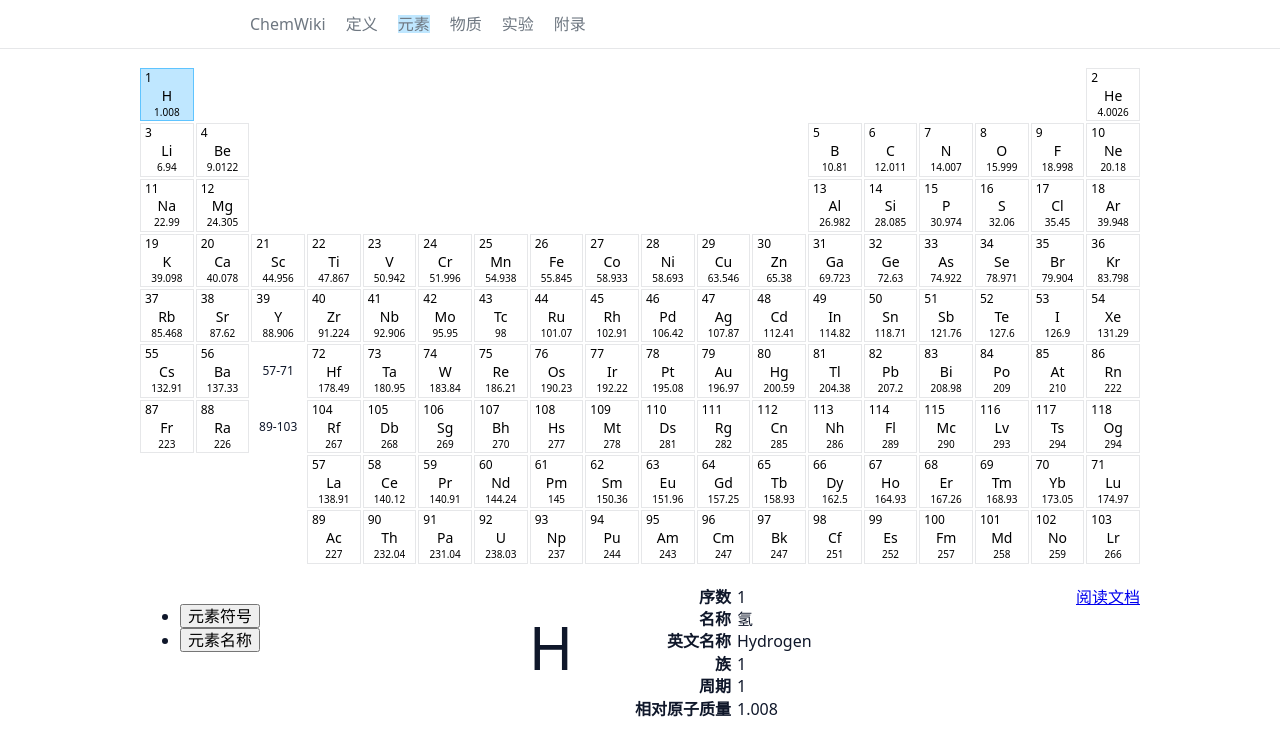
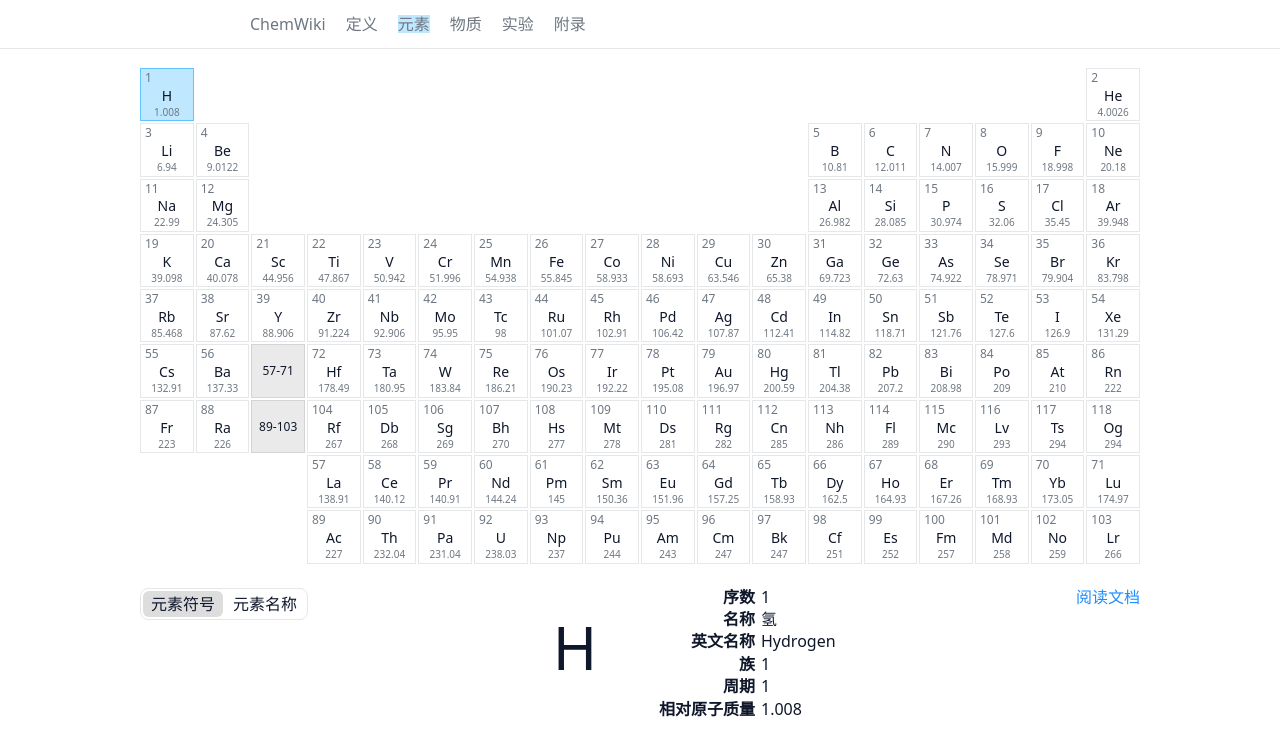
Before and after one commit to MrWillCom/ChemWiki, a Next.js app: page /elements in a window 1280 px wide. Shown: the top 756 px of the page. Built offline with nearby package versions, Linux system fonts and the light colour scheme; a small style sheet from the web is missing.

Commit message:
Update styles

```diff
--- a/src/components/NavBar.module.scss
+++ b/src/components/NavBar.module.scss
@@ -15,7 +15,7 @@
 
 .navItem {
   color: var(--color-nav-text);
-  text-decoration: none;
+  text-decoration: none !important;
   padding: 0 10px;
   display: flex;
   align-items: center;
--- a/src/components/PeriodicTable.jsx
+++ b/src/components/PeriodicTable.jsx
@@ -147,8 +147,15 @@ function PeriodicTable() {
       <div className={styles.controls}>
         <div className={styles.options}>
           <Segment onChange={setSelectedSymbol}>
-            <Segment.Button value="symbol">元素符号</Segment.Button>
-            <Segment.Button value="name">元素名称</Segment.Button>
+            <Segment.Button
+              value="symbol"
+              selected={selectedSymbol === 'symbol'}
+            >
+              元素符号
+            </Segment.Button>
+            <Segment.Button value="name" selected={selectedSymbol === 'name'}>
+              元素名称
+            </Segment.Button>
           </Segment>
         </div>
         <ElementDisplay
--- a/src/components/PeriodicTable.module.scss
+++ b/src/components/PeriodicTable.module.scss
@@ -35,7 +35,7 @@ $cellPadding: 2px 4px;
   }
 
   .atomicNumber {
-    color: var(--color-fg-muted);
+    color: var(--color-periodic-table-cell-text);
     text-align: left;
     font-size: 12px;
   }
@@ -48,7 +48,7 @@ $cellPadding: 2px 4px;
   }
 
   .atomicMass {
-    color: var(--color-fg-subtle);
+    color: var(--color-periodic-table-cell-text);
     font-size: 10px;
   }
 }
@@ -61,8 +61,8 @@ $cellPadding: 2px 4px;
   cursor: default;
 
   &.highlight {
-    border: 1px solid var(--color-border-default);
-    background-color: var(--color-canvas-inset);
+    border: 1px solid var(--color-periodic-table-spacer-highlight-border);
+    background-color: var(--color-periodic-table-spacer-highlight-background);
   }
 }
 
--- a/src/components/Segment.jsx
+++ b/src/components/Segment.jsx
@@ -20,11 +20,22 @@ function Segment({ children, className, onChange, ...props }) {
   )
 }
 
-function SegmentButton({ children, className, value, onClick, ...props }) {
+function SegmentButton({
+  children,
+  className,
+  value,
+  onClick,
+  selected,
+  ...props
+}) {
   return (
     <li className={styles.segmentItem}>
       <button
-        className={styles.segmentButton + (className ? ' ' + className : '')}
+        className={
+          styles.segmentButton +
+          (selected ? ' ' + styles.selected : '') +
+          (className ? ' ' + className : '')
+        }
         value={value}
         onClick={onClick}
         {...props}
--- a/src/components/Segment.module.scss
+++ b/src/components/Segment.module.scss
@@ -1,8 +1,35 @@
 .segment {
+  list-style: none;
+  display: flex;
+  gap: 2px;
+  padding: 2px;
+  margin: 0;
+  border: 1px solid var(--color-segment-border);
+  border-radius: 8px;
 }
 
 .segmentItem {
 }
 
 .segmentButton {
+  background-color: transparent;
+  padding: 4px 8px;
+  border: none;
+  border-radius: 6px;
+  display: block;
+  transition-duration: 0.15s;
+  transition-property: background-color;
+
+  &:hover,
+  &:focus-visible {
+    background-color: var(--color-segment-button-background-hover);
+  }
+
+  &.selected {
+    background-color: var(--color-segment-button-background-selected);
+  }
+
+  &:active {
+    background-color: var(--color-segment-button-background-active);
+  }
 }
--- a/src/styles/globals.scss
+++ b/src/styles/globals.scss
@@ -5,19 +5,32 @@
 :root {
   --color-body-text: #0f172a;
   --color-body-background: #fff;
+
+  --color-text-secondary: #6e7781;
+
+  --color-background-hover: #eee;
+  --color-background-active: #ccc;
+  --color-background-selected: #ddd;
+  --color-background-secondary: #eaeaea;
+
   --color-accent: #00a1ff;
+  --color-accent-text: #1d8dff;
+  --color-accent-text-hover: #4fa7ff;
   --color-accent-highlight-border: #00a1ff80;
   --color-accent-highlight-background: #00a1ff40;
+
   --color-border: #0f172a1a;
+
   --color-shadow-large: 0 8px 24px #8c959f33;
 
   --height-nav: 48px;
-  --color-nav-text: #6e7781;
+  --color-nav-text: var(--color-text-secondary);
   --color-nav-text-hover: var(--color-body-text);
   --color-nav-background: var(--color-body-background);
   --color-nav-border: var(--color-border);
   --color-nav-highlight-background: var(--color-accent-highlight-background);
 
+  --color-periodic-table-cell-text: var(--color-text-secondary);
   --color-periodic-table-cell-border: var(--color-border);
   --color-periodic-table-cell-background: var(--color-body-background);
   --color-periodic-table-cell-border-active: var(
@@ -26,13 +39,37 @@
   --color-periodic-table-cell-background-active: var(
     --color-accent-highlight-background
   );
+  --color-periodic-table-spacer-highlight-border: var(--color-border);
+  --color-periodic-table-spacer-highlight-background: var(
+    --color-background-secondary
+  );
+
+  --color-segment-border: var(--color-border);
+  --color-segment-button-background-hover: var(--color-background-hover);
+  --color-segment-button-background-active: var(--color-background-active);
+  --color-segment-button-background-selected: var(--color-background-selected);
 
   @media (prefers-color-scheme: dark) {
     & {
       --color-body-text: #f1f5f9;
       --color-body-background: #111;
 
-      --color-nav-text: #a2a9b3;
+      --color-text-secondary: #aeb3bb;
+
+      --color-background-hover: #222;
+      --color-background-active: #444;
+      --color-background-selected: #333;
+      --color-background-secondary: #1c1c1c;
+
+      --color-accent: #007eff;
+      --color-accent-text: #4fa6ff;
+      --color-accent-text-hover: #83c1ff;
+      --color-accent-highlight-border: #007eff80;
+      --color-accent-highlight-background: #007eff66;
+
+      --color-border: #f1f5f91a;
+
+      --color-shadow-large: 0 8px 24px #000;
     }
   }
 }
@@ -49,3 +86,18 @@ body {
     Segoe UI, Roboto, Oxygen, Ubuntu, Cantarell, Fira Sans, Droid Sans,
     Helvetica Neue, sans-serif;
 }
+
+button {
+  color: var(--color-body-text);
+}
+
+a {
+  color: var(--color-accent-text);
+  text-decoration: none;
+
+  &:hover,
+  &:focus-visible {
+    color: var(--color-accent-text-hover);
+    text-decoration: underline wavy;
+  }
+}
```
